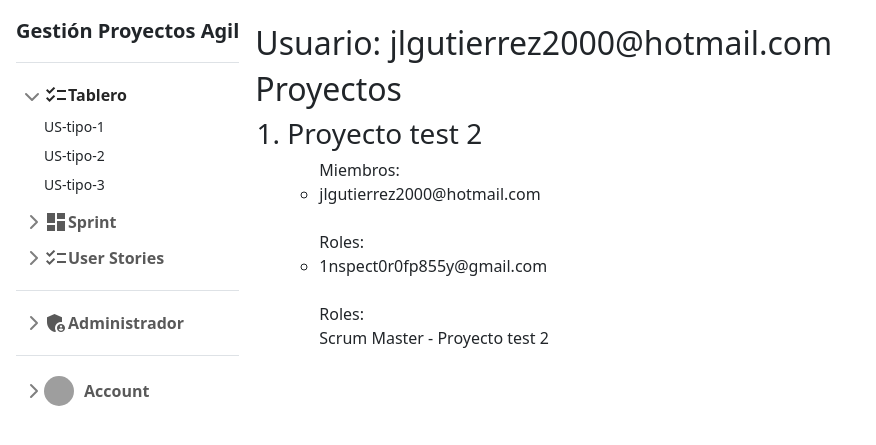
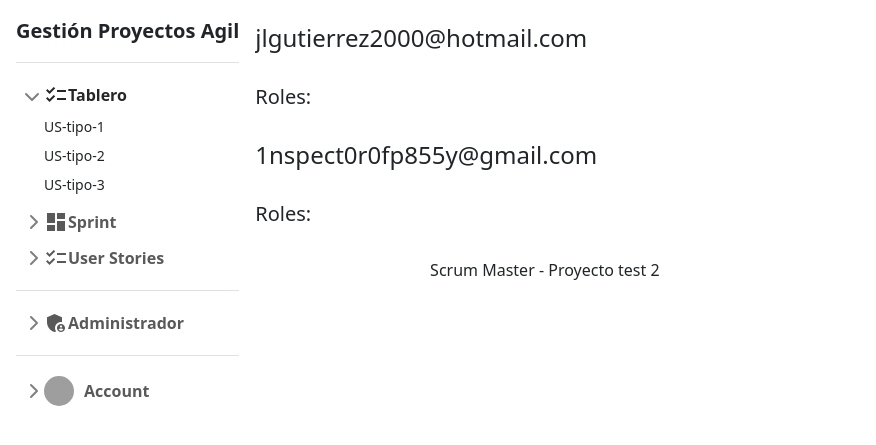
Before and after one commit to jg2kpy/gestion_proyectos_agile, a Django app: page /usuarios/equipo/2/ in a window 1280 px wide. Shown: the top 445 px of the page, without its empty margins (0-876 px from the left). Run offline with Django 4.2, Linux system fonts and the light colour scheme; a user stored in the database is signed in; data comes from the database, SQL or seed files in the repository; parts of the project's set-up code (start-up, migrations or seed data) failed here and were passed over; some libraries are stand-ins or nearby versions; grey boxes are pictures that could not be loaded.

Commit message:
Cambio grafico con bootstrap

```diff
--- a/templates/usuarios_equipos/equiporoles.html
+++ b/templates/usuarios_equipos/equiporoles.html
@@ -1,60 +1,90 @@
 {% extends "base.html" %}
 {% block contenido %}
 {% load tiene_rol_en %}
-    <br>
-    <h2>Usuario: {{ user.email }}</h2>
-    <h2>Proyectos</h2>
-            <ol>
 {% obtener_proyecto proyecto_id as proyecto %}
-                <h3><li>{{ proyecto }}</h3>
 {% tiene_rol_en_proyecto user "Scrum Master" proyecto.id as es_master %}
+
 {% if es_master %}
+    <div class="row mt-4">
+        <div class="col-lg-6">
+            <form action="{% url 'vista_equipo' proyecto_id %}" method="POST">
 
-                    <form action="{% url 'vista_equipo' proyecto_id %}" method="POST">
                 {% csrf_token %}
-                        Agregar usuario a {{ proyecto }}:  <input type="text" name="usuario_a_agregar" id="usuario_a_agregar" required="">
                 <input name="proyecto" id="proyecto" hidden value="{{ proyecto.id }}">
                 <input name="hidden_action" id="hidden_action" hidden value="agregar_miembro_proyecto">
+
+                <label for="usuario_a_agregar">Agregar usuario: </label><input type="text" name="usuario_a_agregar" id="usuario_a_agregar" required="">
                 <select name="roles_agregar" id="roles_agregar">
                     {% for rol in proyecto.proyecto_rol.all %}
                         <option value="{{ rol.id }}" name="rol" id="rol">{{ rol}}</option>
                     {% endfor %}
                 </select>
+
+            </div>
+            <div class="col-lg-6">
                 <button type="submit" class="btn btn-success">Agregar miembro al proyecto</button>
+            </div>
             </form>
-                    {{ mensaje }}
-                    <br>
-                    <ul>Miembros:
-                    <br>
+    </div>
+    <div class="row mt-4">
+        <div class="col-lg-6">
+            <h4>Miembros:</h4>
+        </div>
+    </div>
     {% for miembros in proyecto.usuario.all %}
     {% obtener_rol_en_proyecto miembros proyecto.id as rolesActual %}
+        <div class="row mt-4">
+            <div class="col-lg-6">
                 <form action="{% url 'vista_equipo' proyecto_id %}" method="POST">
+
                     {% csrf_token %}
                     <input name="hidden_action" id="hidden_action" hidden value="eliminar_miembro_proyecto">
                     <input name="usuario_a_eliminar" id="usuario_a_eliminar" hidden value="{{ miembros.email }}">
                     <input name="proyecto" id="proyecto" hidden value="{{ proyecto.id }}">
-                            <li>{{ miembros.email }} <button type="submit" class="btn btn-danger">Eliminar Usuario</button>
+
+                    <p>{{ miembros.email }}</p>
+                </div>
+                <div class="col-lg-6">
+                    <button type="submit" class="btn btn-danger">Eliminar Usuario</button>
+                </div>
                 </form>
-                            <br>Roles:<br>
+        </div>
+        <div class="row mt-4">
+            <div class="col-lg-12">
+                <h5>Roles:</h5>
+            </div>
+        </div>
         {% for r in rolesActual %}
+            <div class="row mt-4">
+                <div class="col-6">
                     <form action="{% url 'vista_equipo' proyecto_id %}" method="POST">
+
                         {% csrf_token %}
                         <input name="hidden_action" id="hidden_action" hidden value="eliminar_rol_proyecto">
                         <input name="usuario_a_sacar_rol" id="usuario_a_sacar_rol" hidden value="{{ miembros.email }}">
                         <input name="proyecto" id="proyecto" hidden value="{{ proyecto.id }}">
                         <input name="rol_id" id="rol_id" hidden value="{{ r.id }}">
-                                    <li>{{ r }} <button type="submit" class="btn btn-warning">Desasignar rol</button>
+
+                        {{ r.nombre }}
+                        </div>
+                        <div class="col-6">
+                            <button type="submit" class="btn btn-warning">Desasignar rol</button>
+                        </div>
                         </form>
-                                <br>
+                </div>
         {% endfor %}
 
         {% tiene_todos_los_roles miembros proyecto as tiene_todo %}
         {% if tiene_todo %}
+        <div class="row mt-4">
+            <div class="col-lg-6">
                 <form action="{% url 'vista_equipo' proyecto_id %}" method="POST">
+
                     {% csrf_token %}
                     <input name="hidden_action" id="hidden_action" hidden value="asignar_rol_proyecto">
                     <input name="usuario_a_cambiar_rol" id="usuario_a_cambiar_rol" hidden value="{{ miembros.email }}">
                     <input name="proyecto" id="proyecto" hidden value="{{ proyecto.id }}">
+
                     <select name="roles{{ miembros.email }}" id="roles{{ miembros.email }}">
                         {% for rol in proyecto.proyecto_rol.all %}
                             {% if not rol in rolesActual %}
@@ -62,25 +92,35 @@
                             {% endif %}
                         {% endfor %}
                     </select>
+                </div>
+                <div class="col-lg-6">
                     <button type="submit" class="btn btn-primary">Agregar Rol</button>
+                </div>
                 </form>
+        </div>
         {% endif %}
-                        </li>
-                    <br><br><br>
-                    {% endfor %}</ul>
+    {% endfor %}
 {% else %}
-                <ul>Miembros:
     {% for miembros in proyecto.usuario.all %}
     {% obtener_rol_en_proyecto miembros proyecto.id as rolesActual %}
-                        <li>{{ miembros.email }}</li>
-                        <br>Roles:<br>
+        <div class="row mt-4">
+            <div class="col-lg-12">
+                <h4>{{ miembros.email }}</h4>
+            </div>
+        </div>
+        <div class="row mt-4">
+            <div class="col-lg-12">
+                <h5>Roles:</h5>
+            </div>
+        </div>
         {% for r in rolesActual %}
-                                {{ r }}
-                                <br>
+            <div class="row mt-4">
+                <div class="col-lg-12 offset-lg-2">
+                    <p>{{ r }}</p>
+                </div>
+            </div>
         {% endfor %}
     {% endfor %}
-                {% endif %}</ul>
-                </li>
-            </ol>
-        </div>
+{% endif %}
+
 {% endblock %}
```
Also changed, not shown: templates/usuarios_equipos/equiporoles_bkp.html (added, +86 -0 lines). Lines whose indentation alone changed are shown as unchanged.
